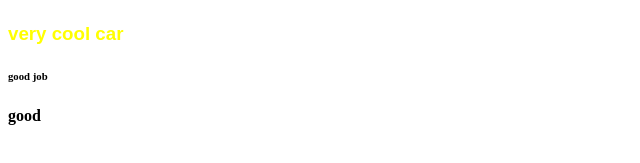
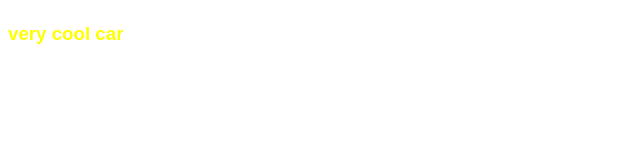
Before and after one commit to andriy255/new-prog, a plain HTML site: page index.html in a window 1280 px wide. Shown: the part 291-454 px from the top of the page, 0-640 px from the left. Drawn offline with Linux system fonts and the light colour scheme.

Commit message:
add index

```diff
--- a/index.html
+++ b/index.html
@@ -13,7 +13,5 @@
 <p> bmw M5 F90</p>
 <br>
 <h3>very cool car</h3>
-<h6> good job</h6>
-<h4>good</h4>
 </body>
 </html>
```
